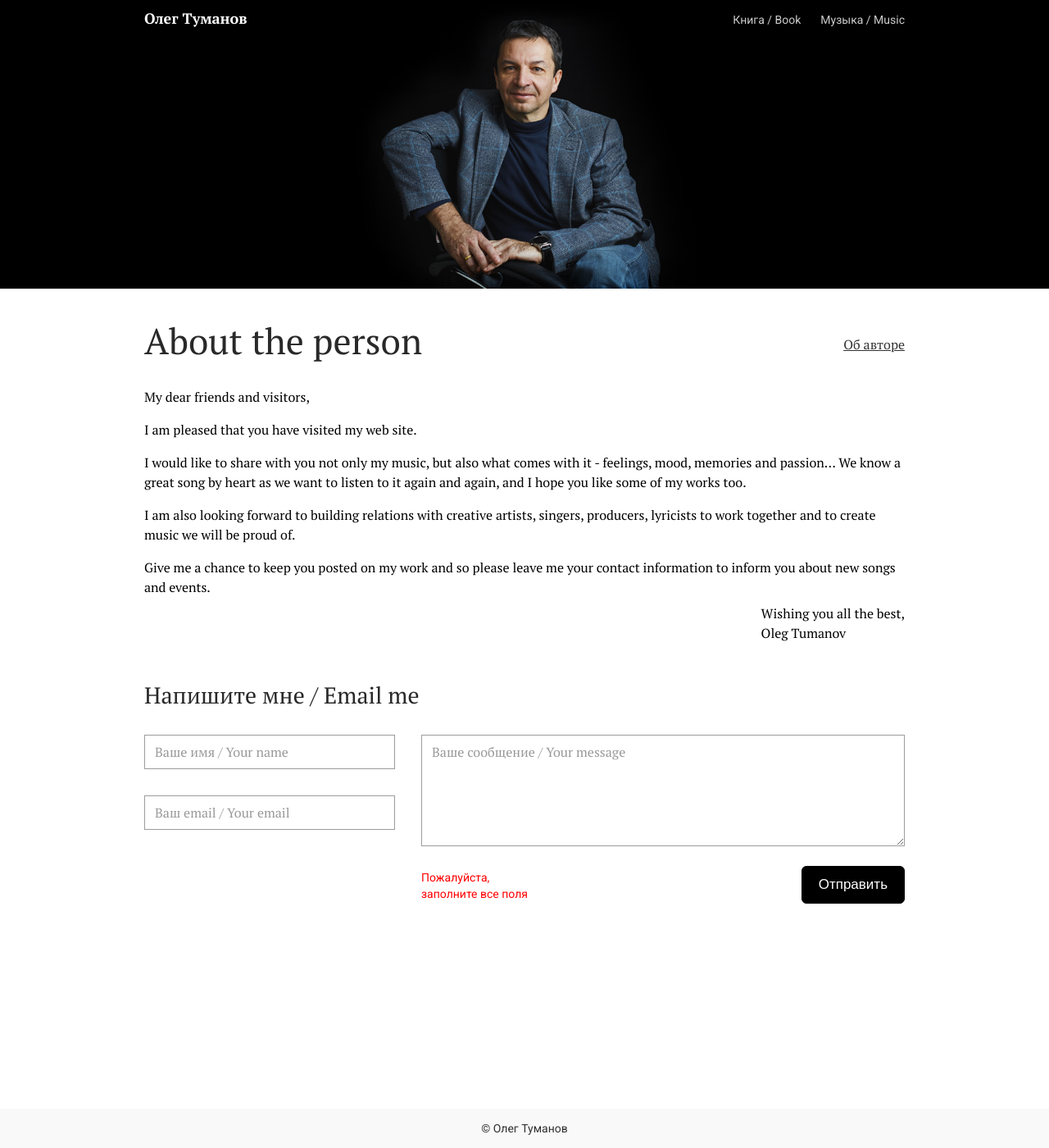
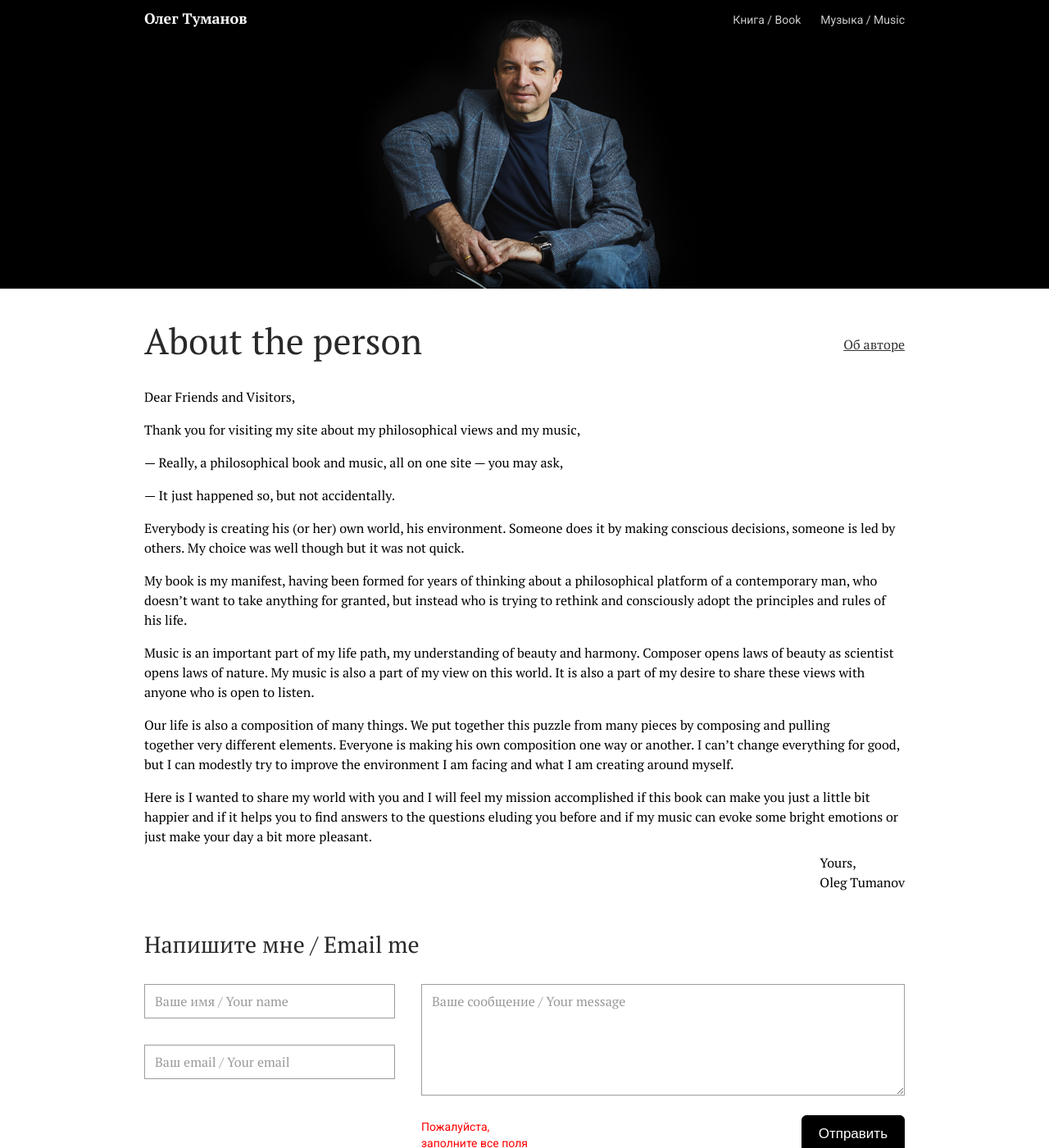
Before and after one commit to thybzi/otbook, a Jekyll site: the page built from author_en.md, in a window 1280 px wide and 1400 px high. Shown: the whole window at 82% size. Built offline with Jekyll 4.4.1, drawn with Linux system fonts in a browser that asks for light colours.

Commit message:
Update page texts

```diff
--- a/author_en.md
+++ b/author_en.md
@@ -5,19 +5,33 @@ nav_item: author
 layout: person
 link_url: /author/
 link_title: Об авторе
-signature_line1: Wishing you all the best,
+signature_line1: Yours,
 signature_line2: Oleg Tumanov
 ---
 
-My dear friends and visitors,
+Dear Friends and Visitors,
 
-I am pleased that you have visited my web site.
+Thank you for visiting my site about my philosophical views and my music,
 
-I would like to share with you not only my music, but also what comes with it - feelings, mood, memories and passion…
-We know a great song by heart as we want to listen to it again and again, and I hope you like some of my works too.
+— Really, a philosophical book and music, all on one site — you may ask,
 
-I am also looking forward to building relations with creative artists, singers, producers, lyricists to work together
-and to create music we will be proud of.
+— It just happened so, but not accidentally.
 
-Give me a chance to keep you posted on my work and so please leave me your contact information to inform you about
-new songs and events.
+Everybody is creating his (or her) own world, his environment. Someone does it by making conscious decisions, someone
+is led by others. My choice was well though but it was not quick.
+
+My book is my manifest, having been formed for years of thinking about a philosophical platform of a contemporary man,
+who doesn't want to take anything for granted, but instead who is trying to rethink and consciously adopt the
+principles and rules of his life.
+
+Music is an important part of my life path, my understanding of beauty and harmony. Composer opens laws of beauty as
+scientist opens laws of nature. My music is also a part of my view on this world. It is also a part of my desire to
+share these views with anyone who is open to listen.
+
+Our life is also a composition of many things. We put together this puzzle from many pieces by composing and pulling
+together very different elements. Everyone is making his own composition one way or another. I can't change everything
+for good, but I can modestly try to improve the environment I am facing and what I am creating around myself.
+
+Here is I wanted to share my world with you and I will feel my mission accomplished if this book can make you just
+a little bit happier and if it helps you to find answers to the questions eluding you before and if my music can evoke
+some bright emotions or just make your day a bit more pleasant.
```
Also changed, not shown: author.md (+4 -5 lines), book.md (+3 -3 lines).
